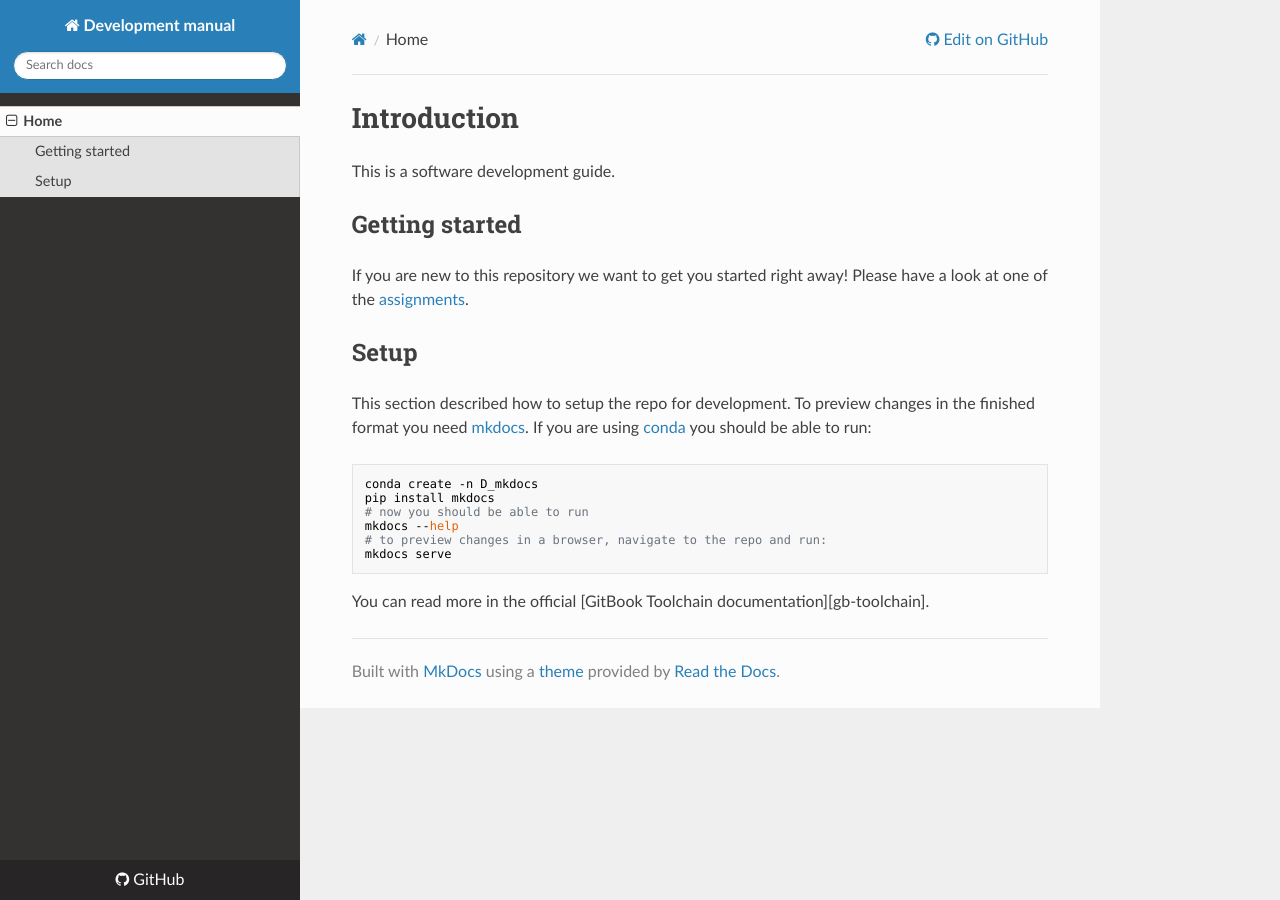
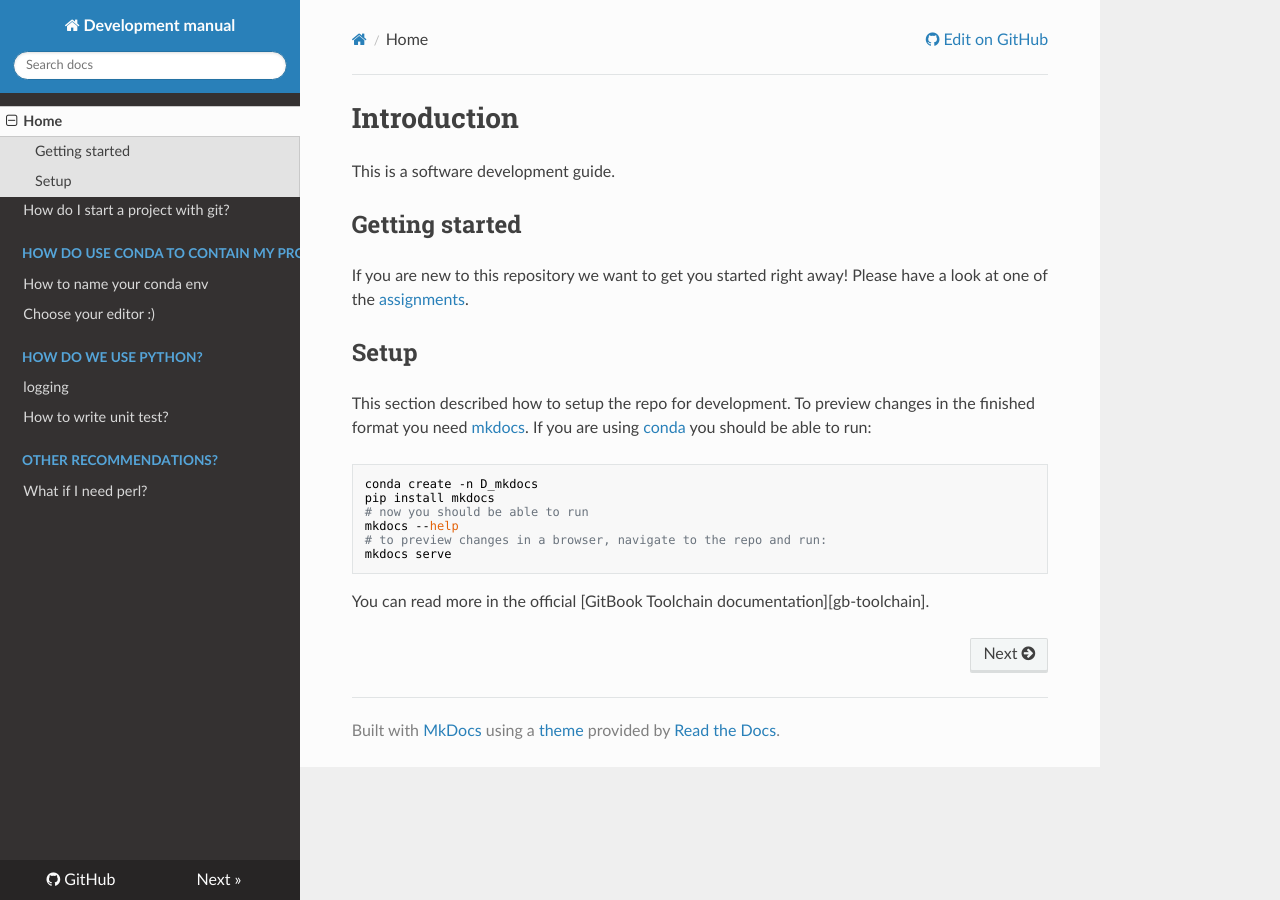
Before and after one commit to ingkebil/development, an MkDocs documentation site: the page built from docs/index.md, in a window 1280 px wide. Built offline with MkDocs 1.6.1, drawn with Linux system fonts in a browser that asks for light colours; nearby versions of some CDN libraries.

Commit message:
Add conda, editors, some python

```diff
--- a/mkdocs.yml
+++ b/mkdocs.yml
@@ -11,3 +11,29 @@ theme:
 
 nav:
   - Home: 'index.md'
+#  - Where do I develop?
+#    - and what are the commonly used tools? (tmux, …)
+  - 'How do I start a project with git?': 'git/index.md'
+  - 'How do use conda to contain my project?':
+    - 'How to name your conda env': 'conda/conda_conventions.md'
+#    - What are the commonly used commands?
+  - Choose your editor :): 'editors/README.md'
+  - How do we use Python?:
+    - logging: 'python/logging.md'
+#    - CLI
+    - How to write unit test?: 'python/testing.md'
+#    - How to write documentation?
+#  - How to run on stage?
+#    - How to use databases?
+#  - How to publish your tool?
+#    - How do we use github for that?
+#    - CHANGELOG
+#    - How to make a Python package?
+#    - How to bumpversion?
+#    - How to automate running your tool?
+#    - How to install your tool in production?
+#  - What are the security concerns?
+  - Other recommendations?:
+#    - What do we recommend for web develoment?
+    - What if I need perl?: perl/README.md
+#  - How do we do project management?
```
Also changed, not shown: docs/conda/README.md (renamed from conda/README.md), docs/conda/conda_conventions.md (renamed from conda/conda_conventions.md), docs/conda/confinement.md (renamed from conda/confinement.md), docs/editors/README.md (renamed from editors/README.md), docs/git/code-review.md (renamed from git/code-review.md), docs/git/index.md (renamed from git/README.md), docs/git/issue-reports.md (renamed from git/issue-reports.md), docs/python/README.md (renamed from python/README.md), docs/python/conventions.md (renamed from python/conventions.md), docs/python/count_variants/count_module.md (renamed from python/count_variants/count_module.md), docs/python/count_variants/installing.md (renamed from python/count_variants/installing.md), docs/python/count_variants/overview.md (renamed from python/count_variants/overview.md), docs/python/count_variants/setup_py.md (renamed from python/count_variants/setup_py.md), docs/python/count_variants/structure.md (renamed from python/count_variants/structure.md), 3 more files.
